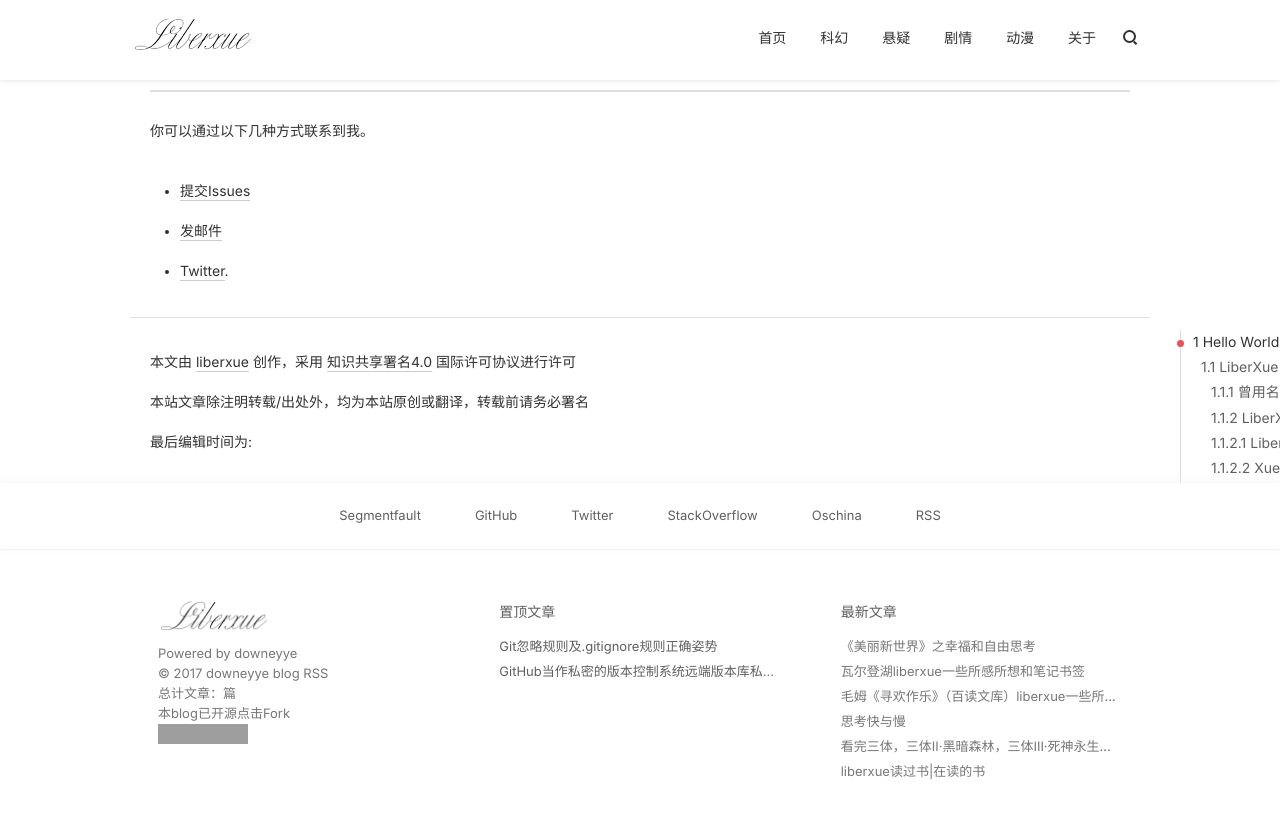
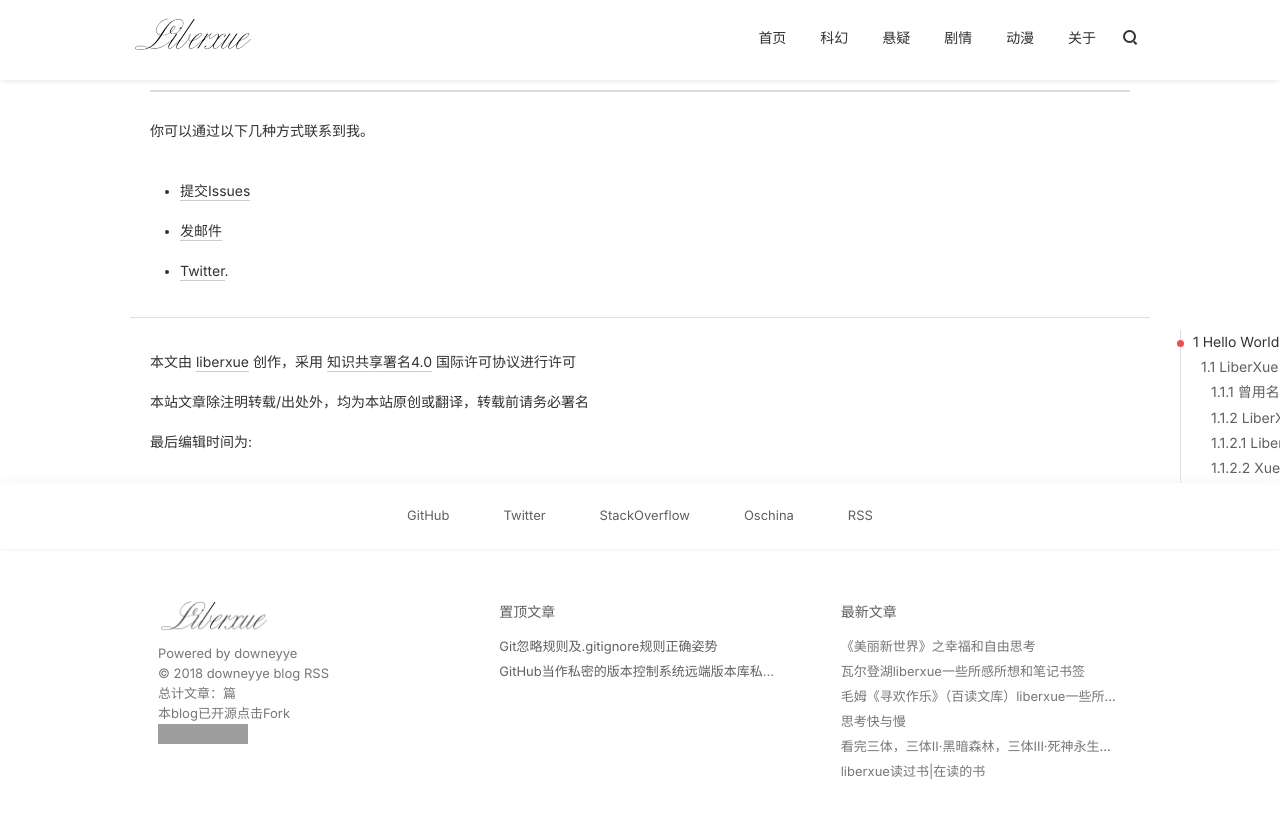
Before and after one commit to downeyye/downeyye.github.io, a Jekyll site: the page built from about.md, in a window 1280 px wide and 900 px high, scrolled down 4921 px. Shown: the top 818 px of the window. Built offline with Jekyll 4.4.1, drawn with Linux system fonts in a browser that asks for light colours; nearby versions of some CDN libraries; comment, search, counter and statistics services are not loaded; grey boxes are pictures that could not be loaded.

Commit message:
删除 segmentfault

```diff
--- a/_includes/foot.html
+++ b/_includes/foot.html
@@ -2,7 +2,7 @@
 	<div class="footer-social">
 		<div class="footer-container clearfix">
 			<div class="social-list">
-	 <a class="social segmentfault" target="blank" href="https://segmentfault.com/u/liberxue" title="访问 LiberXue_Twitter" data-hover="Segmentfault">Segmentfault</a>
+
     <a class="social github" target="blank" href="https://github.com/downeyye" title="访问 LiberXue_Twitter" data-hover="GitHub">GitHub</a>
     <a class="social twitter" target="blank" href="http://twitter.com/liberxue" title="访问 LiberXue_Twitter" data-hover="Twitter">Twitter</a>
      <a class="social stackoverflow" target="blank" href="https://stackoverflow.com/users/6902190/liberxue" title="访问 LiberXue_stackoverflow" data-hover="StackOverflow">StackOverflow</a>
@@ -20,7 +20,7 @@
                     <div class="info-text">
 
                         <p>Powered by <a href="{{ site.url }}/tags/#Jekyll" title="downeyye" data-hover="downeyye" target="_blank" rel="nofollow">downeyye</a></p>
-                        <p>&copy; 2017 <a href="/feed.xml"  title="访问 downeyye blog RSS" data-hover="downeyye blog RSS">downeyye blog RSS</a></p>
+                        <p>&copy; 2018 <a href="/feed.xml"  title="访问 downeyye blog RSS" data-hover="downeyye blog RSS">downeyye blog RSS</a></p>
                         <p>总计文章：{{paginator.total_posts}}篇</p>
                       <p>本blog已开源点击Fork</p><iframe src="http://ghbtns.com/github-btn.html?user=liberxue&repo=liberxue.github.io&type=fork&count=true" allowtransparency="true" frameborder="0" scrolling="0" width="95" height="20"></iframe>
                     </div>
```
